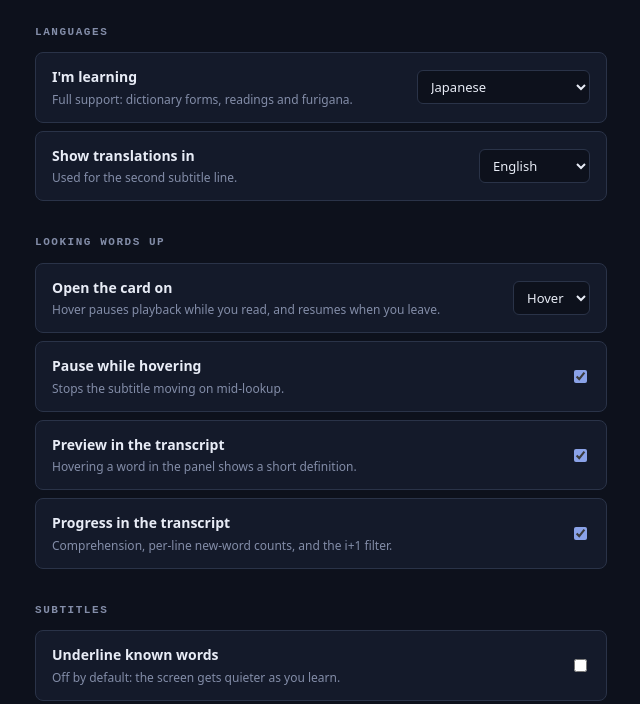
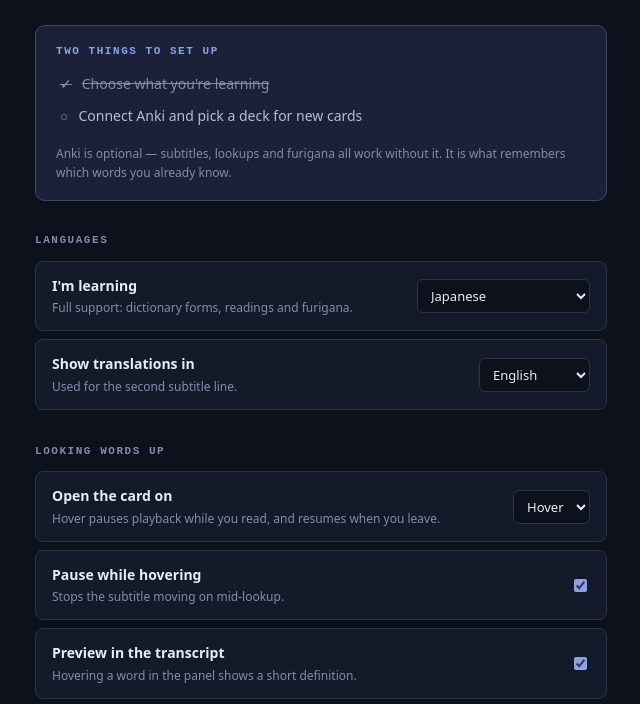
Before and after one commit to donth77/libregaku, a website with bundled scripts: page src/options.html in a window 1280 px wide. Shown: the part 88-792 px from the top of the page, without its empty margins (319-959 px from the left). Built offline with nearby package versions, Linux system fonts and the light colour scheme; some packages are replaced by stand-ins of ours.

Commit message:
feat: guide the first run
- Options page opens with a two-item checklist: language pair, Anki
  deck
- Items tick off and the checklist disappears when done
- Says Anki is optional

```diff
--- a/src/options.css
+++ b/src/options.css
@@ -46,3 +46,15 @@ button[type=button]:disabled { opacity: .5; cursor: default; }
 .bad { color: #E5806C; }
 
 .pair { display: flex; gap: 6px; align-items: center; }
+
+.setup {
+  background: #1A2138; border: 1px solid #3B4A6B; border-radius: 10px;
+  padding: 18px 20px; margin-bottom: 32px;
+}
+.setup h2 { color: var(--accent); margin-bottom: 10px; }
+.setup ol { margin: 0; padding-left: 4px; list-style: none; }
+.setup li { display: flex; gap: 10px; align-items: baseline; padding: 4px 0; color: var(--dim); }
+.setup li.done { color: var(--faint); text-decoration: line-through; }
+.setup .tick { font-family: ui-monospace, monospace; color: var(--faint); }
+.setup li.done .tick { color: #63AF97; text-decoration: none; }
+.setup .fine { margin-top: 12px; margin-bottom: 0; }
--- a/src/options.html
+++ b/src/options.html
@@ -4,6 +4,18 @@
 <link rel="stylesheet" href="options.css">
 <main>
   <h1>Libregaku</h1>
+
+  <div id="setup" class="setup" hidden>
+    <h2>Two things to set up</h2>
+    <ol>
+      <li id="step-lang"><span class="tick">○</span> Choose what you're learning</li>
+      <li id="step-anki"><span class="tick">○</span> Connect Anki and pick a deck for new cards</li>
+    </ol>
+    <p class="fine">
+      Anki is optional — subtitles, lookups and furigana all work without it.
+      It is what remembers which words you already know.
+    </p>
+  </div>
 
   <section>
     <h2>Languages</h2>
--- a/src/options.ts
+++ b/src/options.ts
@@ -3,6 +3,8 @@ import {
 } from './anki/client';
 import {
   DEFAULTS,
+  onSettingsChange,
+  settings as settingsSnapshot,
   NATIVE_LANGUAGES,
   TARGET_LANGUAGES,
   loadSettings,
@@ -40,6 +42,10 @@ async function main(): Promise<void> {
     0: 'Word boundaries only. Lookups match exactly what is on screen.',
   };
 
+  // Seeing the page at all means the pair has been reviewed; a learner whose
+  // pair happens to be the default should not be nagged forever.
+  if (!s.configured) void setSetting('configured', true);
+
   const target = document.getElementById('target') as HTMLSelectElement;
   const note = document.getElementById('tierNote') as HTMLElement;
   for (const l of TARGET_LANGUAGES) {
@@ -74,6 +80,31 @@ async function main(): Promise<void> {
   });
 
   void wireAnki(s);
+
+  /*
+   * A first run needs two decisions and nothing else. The language pair cannot
+   * be guessed; the deck cannot either, and without one the Add button has
+   * nowhere to put a card. Everything else on this page has a defensible
+   * default, so the checklist covers exactly these two and then disappears.
+   */
+  const setup = document.getElementById('setup') as HTMLElement;
+  const stepLang = document.getElementById('step-lang') as HTMLElement;
+  const stepAnki = document.getElementById('step-anki') as HTMLElement;
+
+  const refreshSetup = (): void => {
+    const cur = { ...s, ...settingsSnapshot() };
+    const langDone = Boolean(cur.configured);
+    const ankiDone = Boolean(cur.deck);
+
+    stepLang.classList.toggle('done', langDone);
+    stepAnki.classList.toggle('done', ankiDone);
+    (stepLang.querySelector('.tick') as HTMLElement).textContent = langDone ? '✓' : '○';
+    (stepAnki.querySelector('.tick') as HTMLElement).textContent = ankiDone ? '✓' : '○';
+    setup.hidden = langDone && ankiDone;
+  };
+
+  onSettingsChange(refreshSetup);
+  refreshSetup();
 
   bind('interaction', 'select');
   bind('hoverPause', 'check');
```
